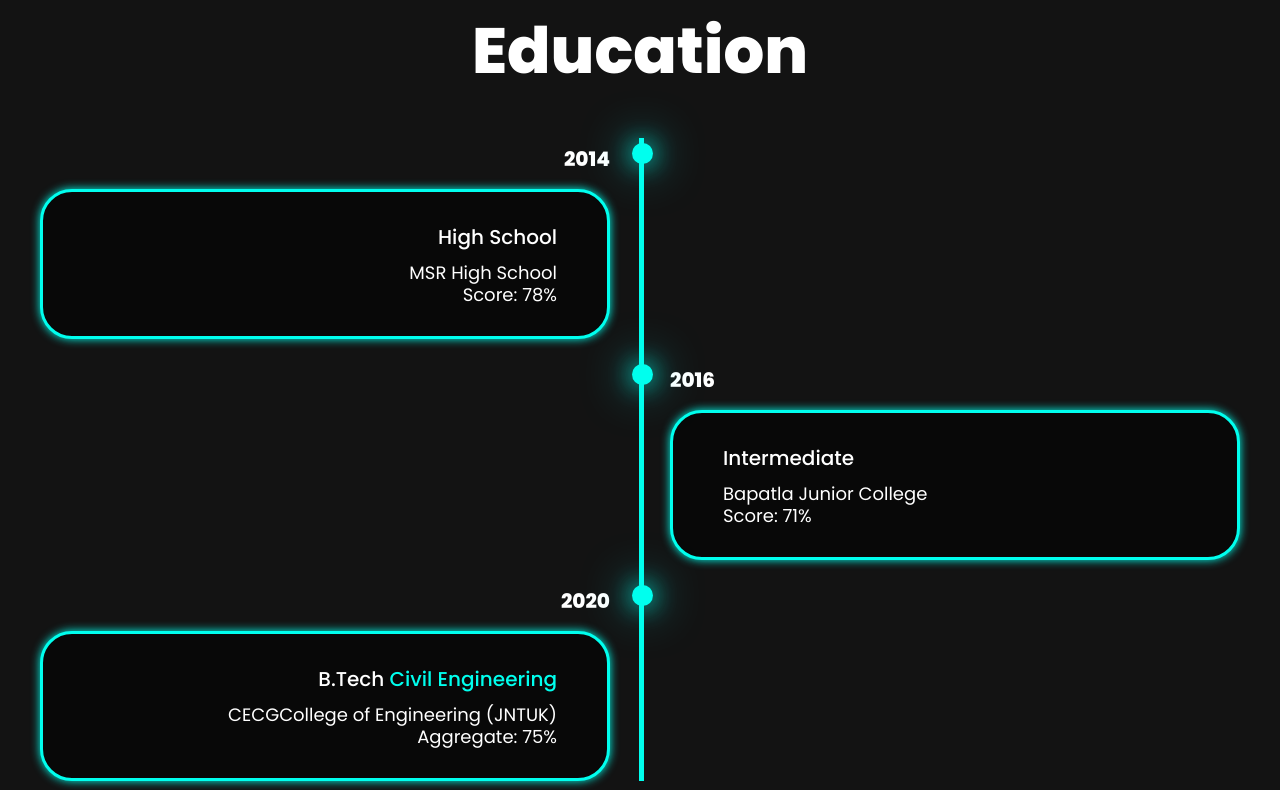
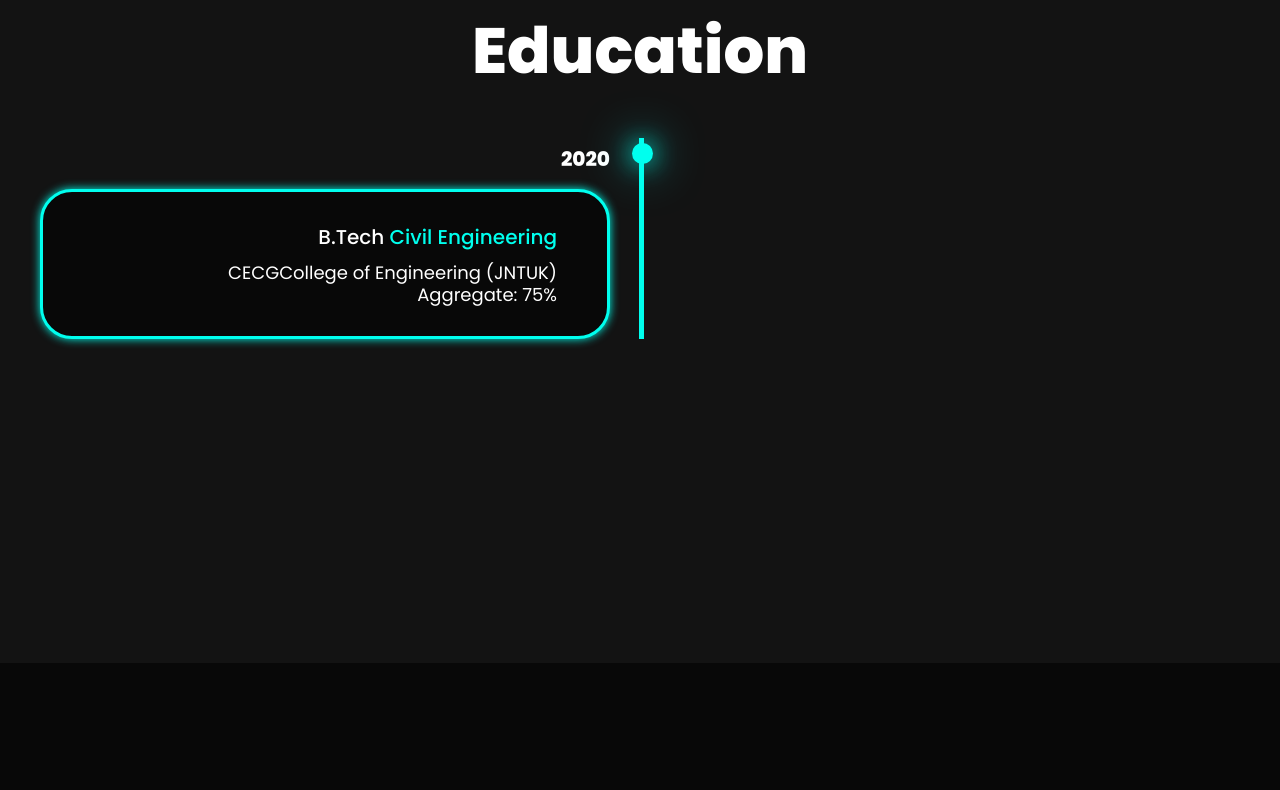
Before and after one commit to roman-empire-ui/sravya-portfolio, a plain HTML site: page index.html in a window 1280 px wide. Shown: the part 949-1739 px from the top of the page. Drawn offline with nearby package versions, Linux system fonts and the light colour scheme.

Commit message:
changed pro pic

```diff
--- a/index.html
+++ b/index.html
@@ -37,40 +37,15 @@
             </div>
         </div>
         <div class="image-home">
-            <img src="/sravya1.jpg" />
+            <img src="/sravya2.jpg" />
         </div>
     </section>
 
     <section class="education" id="education">
         <h2 class="heading">Education</h2>
         <div class="timeline-items">
-            <div class="timeline-item">
-                <div class="timeline-dot"></div>
-                    <div class="timeline-date">
-                        2014
-                    </div>
-                    <div class="timeline-content">
-                        <h3>High School</h3>
-                        <p>MSR High School</p>
-                        <p> Score: 78% </p>
-                    </div>
 
-            </div>
-
-            <div class="timeline-item">
-                <div class="timeline-dot"></div>
-                    <div class="timeline-date">
-                        2016
-                    </div>
-                    <div class="timeline-content">
-                        <h3>Intermediate</h3>
-                        <p>Bapatla Junior College</p>
-                        <p> Score: 71% </p>
-                    </div>
-
-            </div>
-
-            <div class="timeline-item">
+                <div class="timeline-item">
                 <div class="timeline-dot"></div>
                     <div class="timeline-date">
                         2020
--- a/sravya.css
+++ b/sravya.css
@@ -127,7 +127,6 @@ span{
     position: relative;
     top: 3rem;
     width: 32vw;
-
     border-radius: 50%;
     box-shadow: 0 0 25px var(--main-color);
     cursor: pointer;
```
Also changed, not shown: sravya.jpg (deleted), sravya1.jpg (deleted), sravya2.jpg (added).
